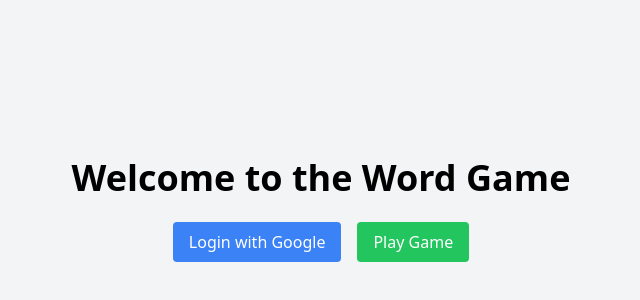
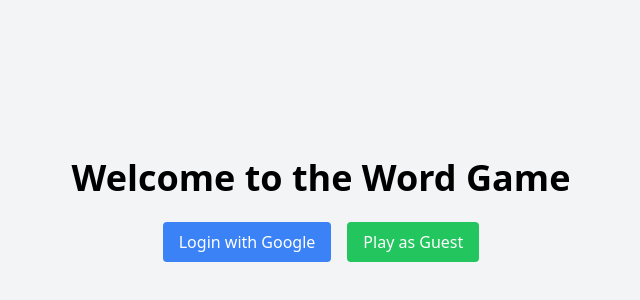
Before and after one commit to williampepple1/seven-letters, a React (Vite) app: page / in a window 1280 px wide. Shown: the part 190-490 px from the top of the page, without its empty margins (319-959 px from the left). Built offline with nearby package versions, Linux system fonts and the light colour scheme.

Commit message:
Update HomePage.tsx

```diff
--- a/src/pages/HomePage.tsx
+++ b/src/pages/HomePage.tsx
@@ -12,7 +12,7 @@ const HomePage: React.FC = () => {
             Login with Google
           </Link>
           <Link to="/game" className="block bg-green-500 text-white px-4 py-2 rounded sm:inline-block">
-            Play Game
+            Play as Guest
           </Link>
         </div>
       </div>
```
